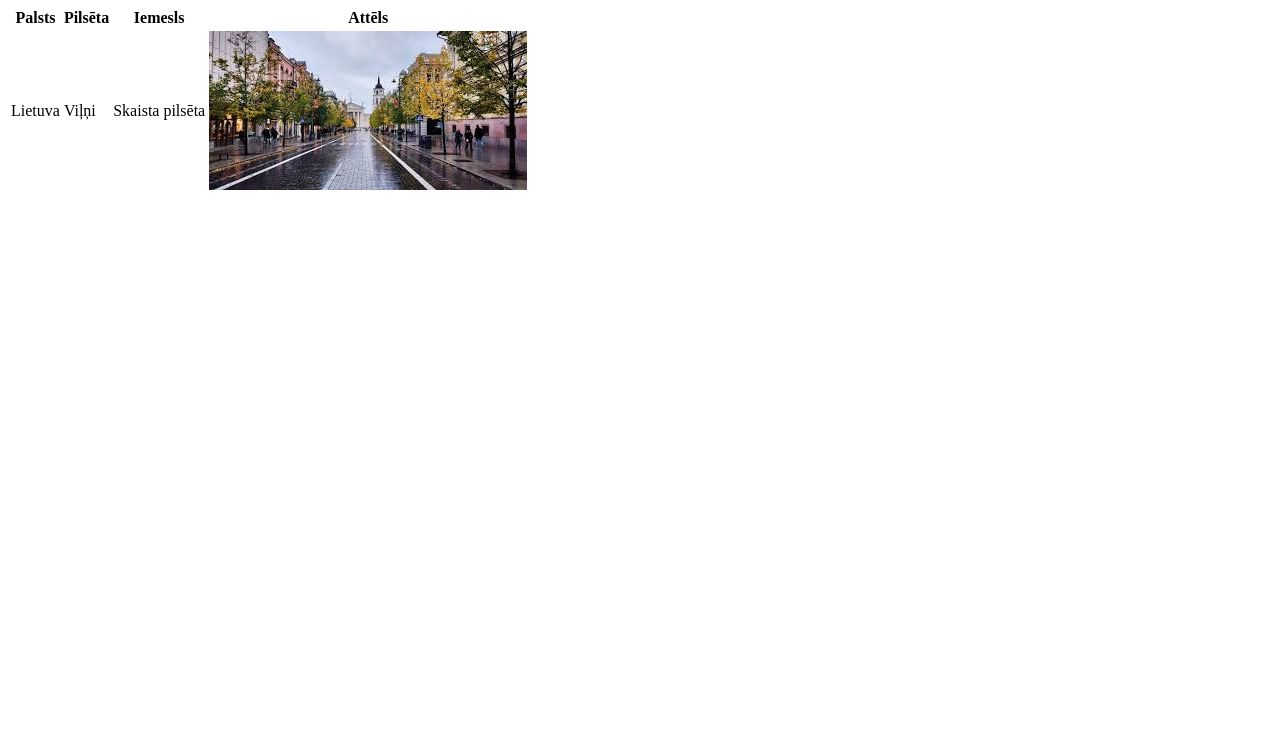
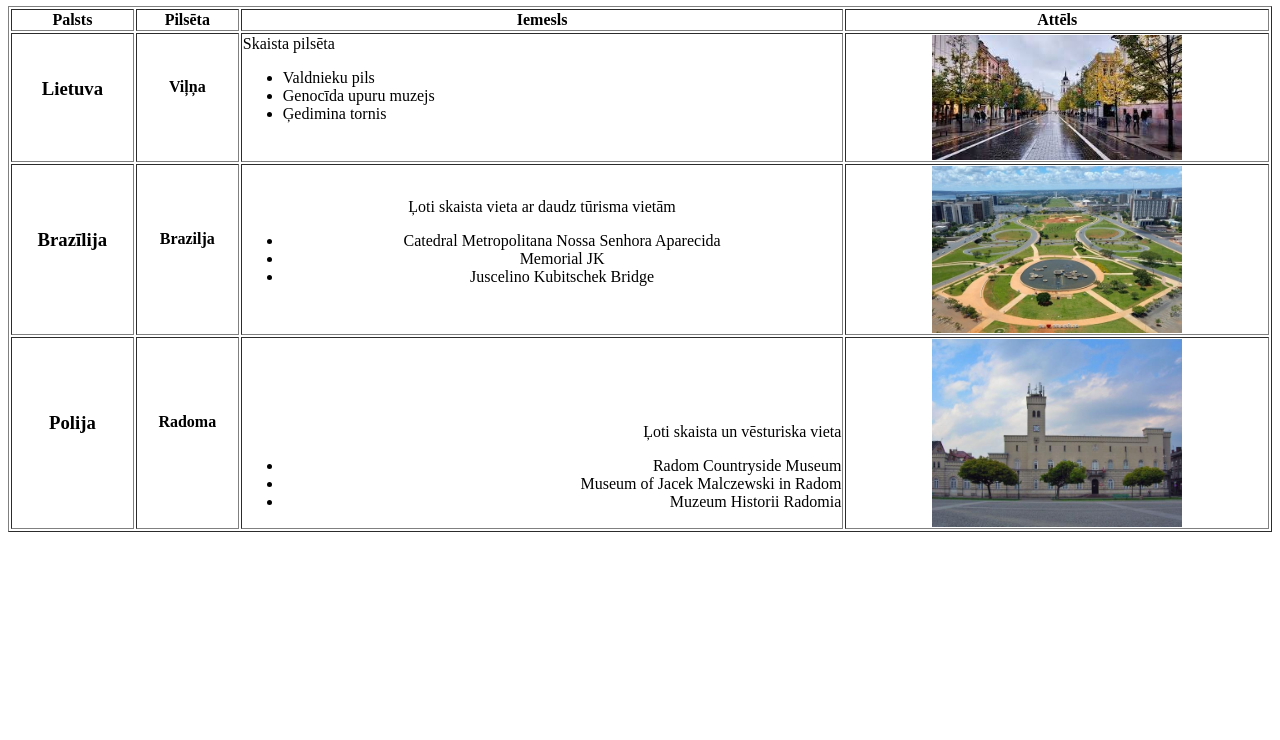
Before and after one commit to linardspeteris/peteris, a plain HTML site: page inbox.html in a window 1280 px wide. Shown: the part 60-800 px from the top of the page. Drawn offline with Linux system fonts and the light colour scheme.

Commit message:
Add files via upload

```diff
--- a/inbox.html
+++ b/inbox.html
@@ -5,10 +5,10 @@
     <title>Ceļojumu plānošana</title>
 </head>
 <body>
-    <h1>mani apņu ceļojumu galamērķi</h1>
-    <table>
+    <h1>Mani sapņu ceļojumu galamērķi</h1>
+    <table border="1" width="100%">
         <thead>
-            <tr>
+            <tr align="center">
                 <th>Palsts</th>
                 <th>Pilsēta</th>
                 <th>Iemesls</th>
@@ -16,11 +16,45 @@
             </tr>
         </thead>
         <tbody>
-            <tr>
-                <td>Lietuva</td>
-                <td>Viļņi</th>
-                <td>Skaista pilsēta</td>
-                <td><img src="viļņa.jpg""></td>
+            <tr align="center">
+                <td><h3>Lietuva</h3></td>
+                <td><h4>Viļņa</h4></th>
+                <td align="left" valign="top">
+                    <p>Skaista pilsēta</p>
+                <ul>
+                        <li>Valdnieku pils</li>
+                        <li>Genocīda upuru muzejs</li>
+                        <li>Ģedimina tornis</li>
+                </ul>
+            </td>
+                <td><img src="viļņa.jpg"" width="250"></td>
+            </tr>
+
+            <tr align="center">
+                <td><h3>Brazīlija</h3></td>
+                <td><h4>Brazilja</h4></td>
+                <td align="center" valign="middle">
+                    <p>Ļoti skaista vieta ar daudz tūrisma vietām</p>
+                <ul>
+                        <li>Catedral Metropolitana Nossa Senhora Aparecida</li>
+                        <li>Memorial JK</li>
+                        <li>Juscelino Kubitschek Bridge</li>
+                    </ul></td>
+                <td><img src="brazilja.jpg" alt="Brazilja" width="250"></td>
+            </tr>
+
+            <tr align="center">
+                <td><h3>Polija</h3></td>
+                <td><h4>Radoma</h4></td>
+                <td align="right" valign="bottom">
+                    <p>Ļoti skaista un vēsturiska vieta</p>
+                <ul>
+                    <li>Radom Countryside Museum</li>
+                    <li>Museum of Jacek Malczewski in Radom</li>
+                    <li>Muzeum Historii Radomia</li>
+                </ul>
+                </td>
+                <td><img src="Radoma.jpg" alt="Radoma" width="250"></td>
             </tr>
         </tbody>
     </table>
```
Also changed, not shown: Radoma.jpg (added), brazilja.jpg (added).
